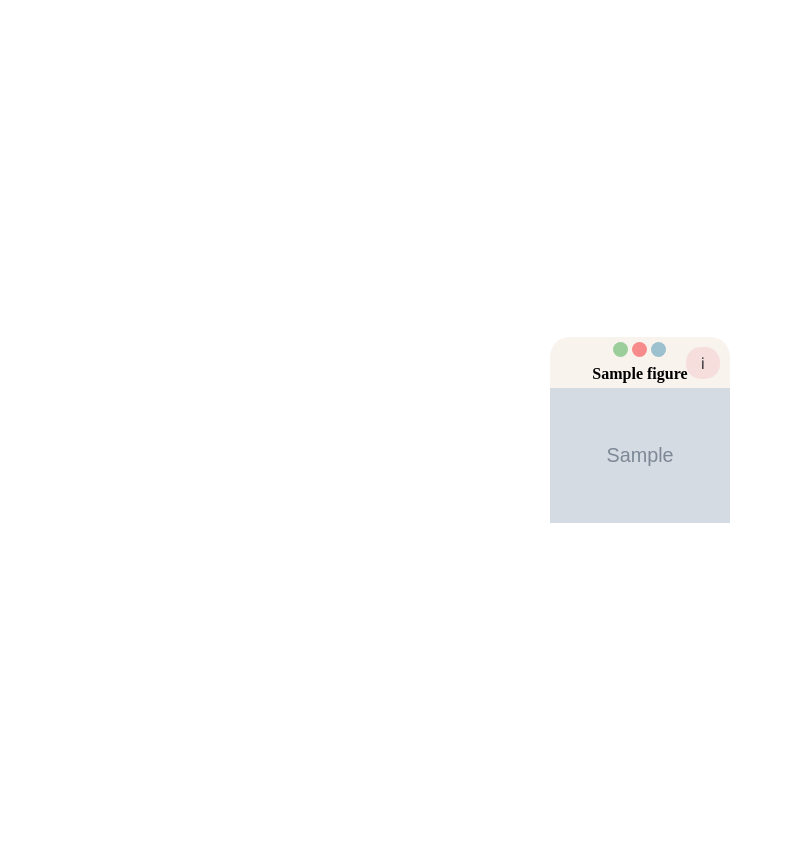
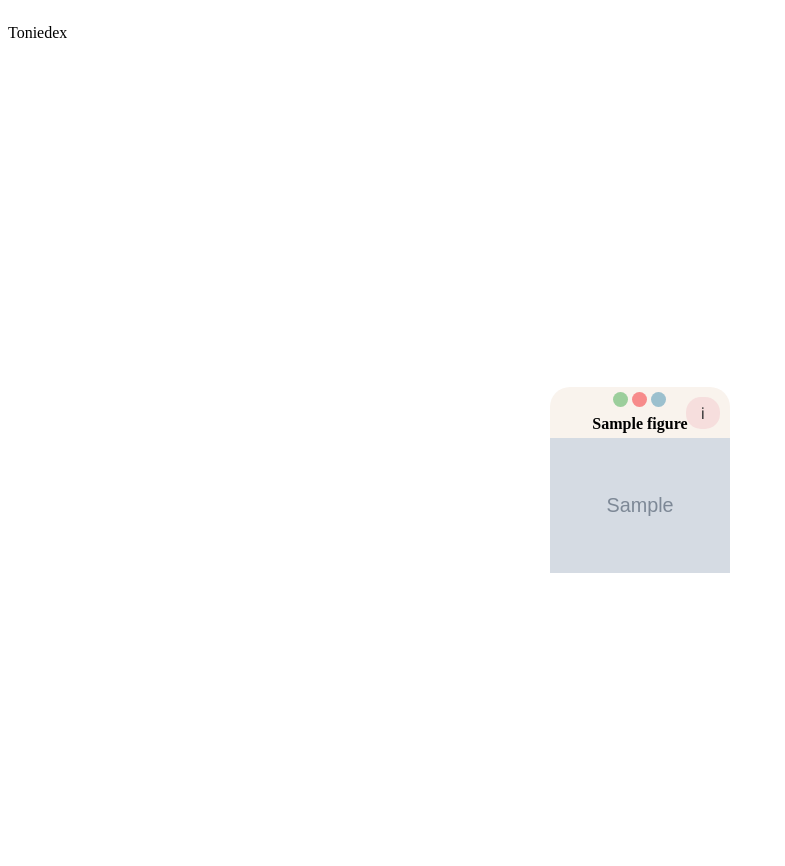
Before and after one commit to ibutanol/Fullstack-Project-Tonidex-v-0.1, a Flask app: page /tonies in a window 1280 px wide. Shown: the whole page, without its empty margins (0-785 px from the left). Before the commit the page ends 523 px from the top, so only its background shows below. Run offline with Flask 3, Linux system fonts and the light colour scheme; grey boxes marked "Sample" are stand-in pictures; a database or web service that is not in the repository returns one stand-in record (values such as "Sample title"); data that the repository does not hold is empty.

Commit message:
changed body css made another container for more control and readability

```diff
--- a/static/style.css
+++ b/static/style.css
@@ -1,4 +1,4 @@
-body {
+.body {
   display: flex;
   min-height: 100vh;
   justify-content: center;
@@ -6,12 +6,14 @@ body {
   align-content: center;
   background: rgb(255, 255, 255);
   flex-wrap: wrap;
-  overflow-x: hidden;
   margin-left: 200px;
   margin-right: 200px;
 }
+.headerbar {
+  display: flex;
 
-.container {
+}
+.tonies {
   display: flex;
   gap: 20px;
   margin: 20px;
@@ -156,18 +158,3 @@ body {
   transform: translateX(-50%) scale(1);
   white-space: nowrap;
 }
-
-.ribbon {
-  width: 60px;
-  font-size: 14px;
-  padding: 4px;
-  position: absolute;
-  right: -25px;
-  top: -12px;
-  text-align: center;
-  border-radius: 25px;
-  transform: rotate(20deg);
-  background-color: #ff9800;
-  color: white;
-  display: none; /* Initially hidden */
-}
--- a/templates/Tonies.html
+++ b/templates/Tonies.html
@@ -8,8 +8,12 @@
     <title>Tonies</title>
 </head>
 <body>
+    <div class="headerbar">
+        <p>Toniedex</p>
+    </div>
+    <div class="body">
     {% for i in Jsondic%}
-        <div class="container">
+            <div class="tonies">
                 <div class="karte">
                     <!--<div class="title"><h3>{{i["title"]}}</h3></div>-->
                     <div class="buttons">
@@ -24,5 +28,6 @@
             </div>
             <script src="{{ url_for('static', filename='script.js') }}"></script>
     {%endfor%}
+    </div>
 </body>
 </html>
```
Lines whose indentation alone changed are shown as unchanged.
